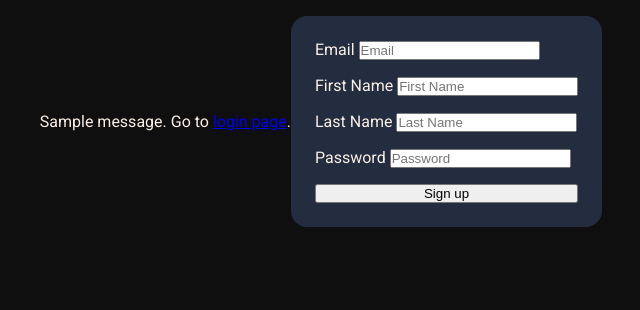
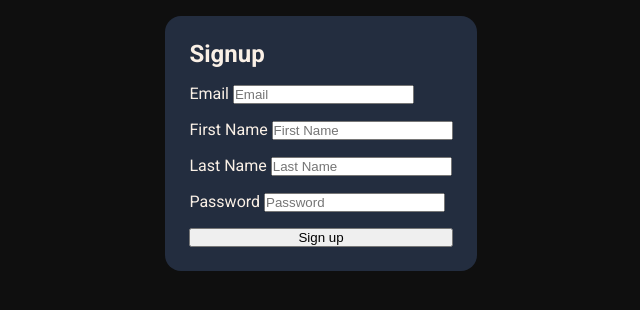
Before and after one commit to AshishNarne/HealthHarbor, a Flask app: page /signup in a window 1280 px wide. Shown: the part 51-361 px from the top of the page, without its empty margins (319-959 px from the left). Run offline with Flask 3, Linux system fonts and the light colour scheme; tables that the repository leaves empty hold one stand-in row (values such as "Sample post"); one stand-in notice (Sample message) is shown.

Commit message:
Start creating form template html file

```diff
--- /dev/null
+++ b/src/templates/_form.html
@@ -0,0 +1,16 @@
+{% extends 'base.html' %}
+
+{% block content %}
+    <section class='login'>
+        {% with messages = get_flashed_messages() %}
+        {% if messages %}
+
+        {% endif %}
+        {% endwith %}
+        <form class='login-form' method='post' autocomplete='off'>
+            <h2>{% block title %}{% endblock %}</h2>
+            {% block form_content %}
+            {% endblock %}
+        </form>
+    </section>
+{% endblock %}
--- a/src/templates/pages/signup.html
+++ b/src/templates/pages/signup.html
@@ -1,19 +1,10 @@
-{% extends 'base.html' %}
+{% extends '_form.html' %}
 
 {% block title %}
     Signup
 {% endblock %}
 
-{% block content %}
-    <section class='login'>
-        {% with messages = get_flashed_messages() %}
-        {% if messages %}
-            <div class="notification is-danger">
-                {{ messages[0] }}. Go to <a href="{{ url_for('pages.login') }}">login page</a>.
-            </div>
-        {% endif %}
-        {% endwith %}
-        <form class='login-form' method='post' autocomplete='off'>
+{% block form_content %}
     <div>
         <label for='email'>Email</label>
         <input name='email' type='text' placeholder='Email'/>
@@ -31,6 +22,4 @@
         <input name='pwd' type='password' placeholder='Password'/>
     </div>
     <button>Sign up</button>
-        </form>
-    </section>
 {% endblock %}
```
Also changed, not shown: src/templates/pages/login.html (+2 -6 lines), instance/db.sqlite. Lines whose indentation alone changed are shown as unchanged.
